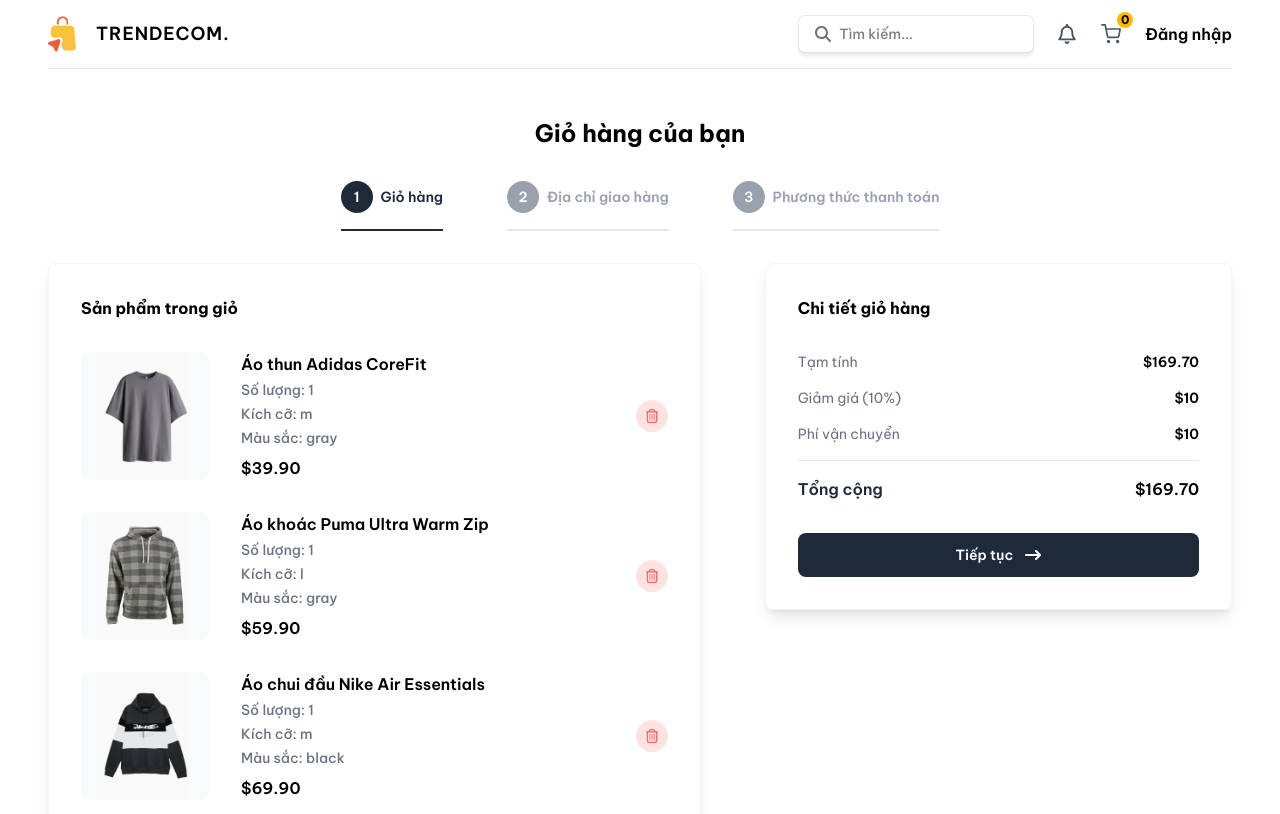
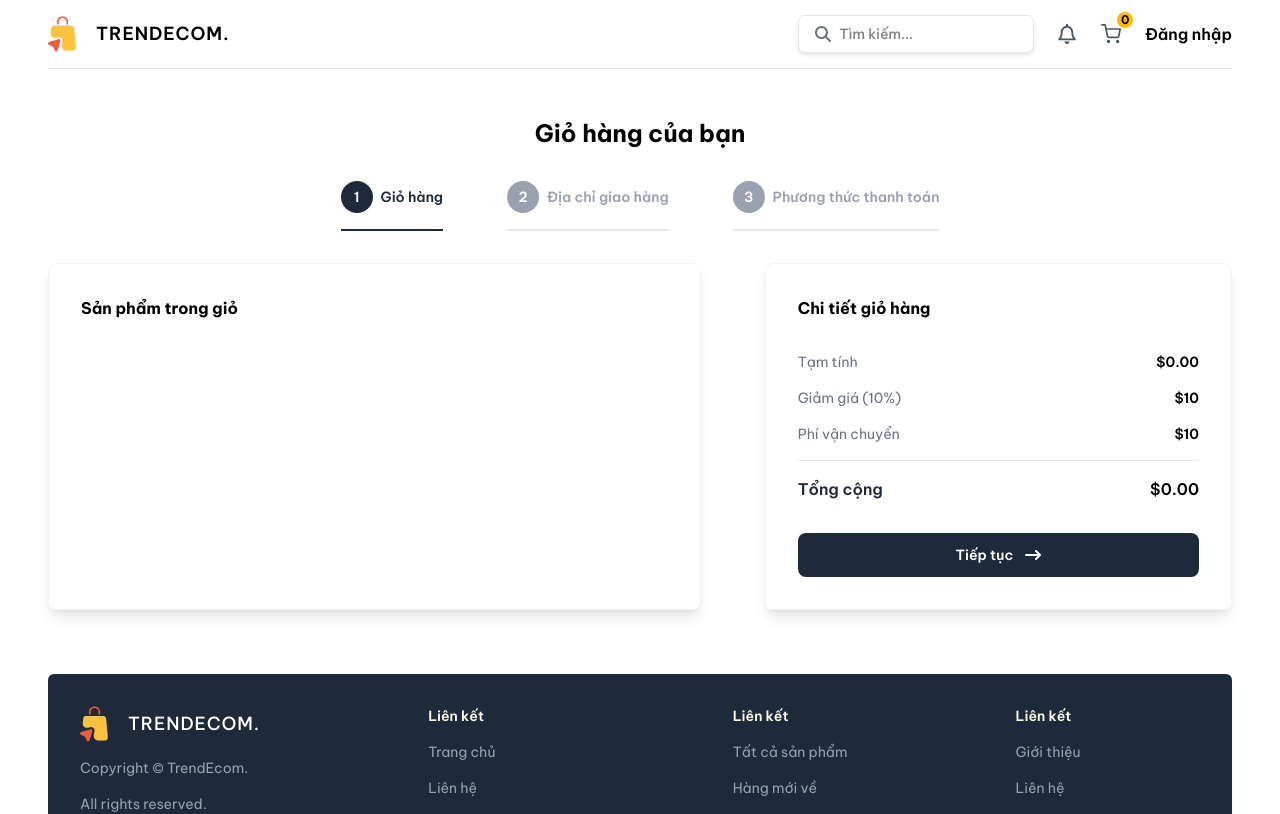
Before and after one commit to QuangHaDev2004/trend-ecom, a Next.js app: page /cart in a window 1280 px wide. Shown: the top 814 px of the page. Built offline with nearby package versions, Linux system fonts and the light colour scheme.

Commit message:
feat: cart actions

```diff
--- a/src/app/(page)/cart/page.tsx
+++ b/src/app/(page)/cart/page.tsx
@@ -2,7 +2,8 @@
 
 import { PaymentForm } from "@/components/CartForm/PaymentForm";
 import { ShippingForm } from "@/components/CartForm/ShippingForm";
-import { CartItemsType, ShippingFormInputs } from "@/types";
+import useCartStore from "@/store/cartStore";
+import { ShippingFormInputs } from "@/types";
 import Image from "next/image";
 import { useRouter, useSearchParams } from "next/navigation";
 import { useState } from "react";
@@ -23,69 +24,14 @@
   },
 ];
 
-const cartItem: CartItemsType = [
-  {
-    id: 1,
-    name: "Áo thun Adidas CoreFit",
-    shortDescription:
-      "Chiếc áo thun thoải mái, thiết kế thể thao phù hợp cho mọi hoạt động.",
-    description:
-      "Áo thun Adidas CoreFit mang lại cảm giác thoải mái tối đa. Với chất liệu cao cấp, thoáng khí, dễ phối đồ và phù hợp cho cả luyện tập lẫn mặc hằng ngày.",
-    price: 39.9,
-    sizes: ["s", "m", "l", "xl", "xxl"],
-    colors: ["gray", "purple", "green"],
-    images: {
-      gray: "/assets/images/products/1g.png",
-      purple: "/assets/images/products/1p.png",
-      green: "/assets/images/products/1gr.png",
-    },
-    quantity: 1,
-    selectedSize: "m",
-    selectedColor: "gray",
-  },
-  {
-    id: 2,
-    name: "Áo khoác Puma Ultra Warm Zip",
-    shortDescription: "Áo khoác khóa kéo giữ ấm, nhẹ nhàng và phong cách.",
-    description:
-      "Puma Ultra Warm Zip với thiết kế tiện lợi, khóa kéo dễ sử dụng, chất liệu ấm áp nhưng thoáng khí. Lý tưởng cho mùa lạnh hoặc các buổi tập ngoài trời.",
-    price: 59.9,
-    sizes: ["s", "m", "l", "xl"],
-    colors: ["gray", "green"],
-    images: {
-      gray: "/assets/images/products/2g.png",
-      green: "/assets/images/products/2gr.png",
-    },
-    quantity: 1,
-    selectedSize: "l",
-    selectedColor: "gray",
-  },
-  {
-    id: 3,
-    name: "Áo chui đầu Nike Air Essentials",
-    shortDescription: "Áo chui đầu nhẹ, thoải mái và phong cách đường phố.",
-    description:
-      "Nike Air Essentials Pullover mang lại sự thoải mái cả ngày. Thiết kế tối giản, chất liệu bền đẹp, dễ dàng kết hợp với nhiều trang phục khác nhau.",
-    price: 69.9,
-    sizes: ["s", "m", "l"],
-    colors: ["green", "blue", "black"],
-    images: {
-      green: "/assets/images/products/3gr.png",
-      blue: "/assets/images/products/3b.png",
-      black: "/assets/images/products/3bl.png",
-    },
-    quantity: 1,
-    selectedSize: "m",
-    selectedColor: "black",
-  },
-];
-
 export default function CartPage() {
   const searchParams = useSearchParams();
   const router = useRouter();
-  const [shippingForm, setShippingForm] = useState<ShippingFormInputs | null>(null);
+  const [shippingForm, setShippingForm] = useState<ShippingFormInputs>();
 
   const activeStep = parseInt(searchParams.get("step") || "1");
+
+  const { cart, removeFormCart } = useCartStore();
 
   return (
     <>
@@ -119,10 +65,10 @@
             {activeStep === 1 ? (
               <>
                 <h2 className="font-bold">Sản phẩm trong giỏ</h2>
-                {cartItem.map((item) => (
+                {cart.map((item) => (
                   <div
                     className="flex items-center justify-between"
-                    key={item.id}
+                    key={item.id + item.selectedSize + item.selectedColor}
                   >
                     <div className="flex gap-8">
                       <div className="relative h-32 w-32 overflow-hidden rounded-lg bg-gray-50">
@@ -140,7 +86,7 @@
                             Số lượng: {item.quantity}
                           </p>
                           <p className="text-sm font-medium text-gray-500">
-                            Kích cỡ: {item.selectedSize}
+                            Kích cỡ: {item.selectedSize.toUpperCase()}
                           </p>
                           <p className="text-sm font-medium text-gray-500">
                             Màu sắc: {item.selectedColor}
@@ -151,7 +97,10 @@
                         </p>
                       </div>
                     </div>
-                    <button className="flex h-8 w-8 cursor-pointer items-center justify-center rounded-full bg-red-100 text-red-400 transition-all duration-300 hover:bg-red-200">
+                    <button
+                      onClick={() => removeFormCart(item)}
+                      className="flex h-8 w-8 cursor-pointer items-center justify-center rounded-full bg-red-100 text-red-400 transition-all duration-300 hover:bg-red-200"
+                    >
                       <FaRegTrashCan className="text-[14px]" />
                     </button>
                   </div>
@@ -175,7 +124,7 @@
                 <p className="text-gray-500">Tạm tính</p>
                 <p className="font-semibold">
                   $
-                  {cartItem
+                  {cart
                     .reduce((acc, item) => acc + item.price * item.quantity, 0)
                     .toFixed(2)}
                 </p>
@@ -193,7 +142,7 @@
                 <p className="font-semibold text-gray-800">Tổng cộng</p>
                 <p className="font-semibold">
                   $
-                  {cartItem
+                  {cart
                     .reduce((acc, item) => acc + item.price * item.quantity, 0)
                     .toFixed(2)}
                 </p>
--- a/src/components/CartForm/ShippingForm.tsx
+++ b/src/components/CartForm/ShippingForm.tsx
@@ -7,9 +7,7 @@
 export const ShippingForm = ({
   setShippingForm,
 }: {
-  setShippingForm: React.Dispatch<
-    React.SetStateAction<ShippingFormInputs | null>
-  >;
+  setShippingForm: (data: ShippingFormInputs) => void;
 }) => {
   const {
     register,
--- a/src/components/Navbar/ShoppingCartIcon.tsx
+++ b/src/components/Navbar/ShoppingCartIcon.tsx
@@ -1,4 +1,4 @@
-"use client"
+"use client";
 
 import useCartStore from "@/store/cartStore";
 import Link from "next/link";
@@ -12,7 +12,7 @@
       <Link href="/cart" className="relative">
         <FiShoppingCart className="h-5 w-5 cursor-pointer text-gray-600" />
         <span className="absolute -top-3 -right-3 flex h-4 w-4 items-center justify-center rounded-full bg-amber-400 text-xs font-bold text-black">
-          {cart.length}
+          {cart.reduce((acc, item) => acc + item.quantity, 0)}
         </span>
       </Link>
     </>
--- a/src/store/cartStore.ts
+++ b/src/store/cartStore.ts
@@ -7,12 +7,34 @@
     (set) => ({
       cart: [],
       addToCart: (product) =>
-        set((state) => ({
-          cart: [...state.cart, product],
-        })),
+        set((state) => {
+          const existIndex = state.cart.findIndex(
+            (item) =>
+              item.id === product.id &&
+              item.selectedSize === product.selectedSize &&
+              item.selectedColor === product.selectedColor,
+          );
+
+          if (existIndex !== -1) {
+            const updatedCart = [...state.cart];
+            updatedCart[existIndex].quantity += product.quantity || 1;
+            return {
+              cart: updatedCart,
+            };
+          }
+
+          return {
+            cart: [...state.cart, product],
+          };
+        }),
       removeFormCart: (product) =>
         set((state) => ({
-          cart: state.cart.filter((item) => item.id !== product.id),
+          cart: state.cart.filter(
+            (item) =>
+              item.id !== product.id ||
+              item.selectedSize !== product.selectedSize ||
+              item.selectedColor !== product.selectedColor,
+          ),
         })),
       clearCart: () => set({ cart: [] }),
     }),
```
